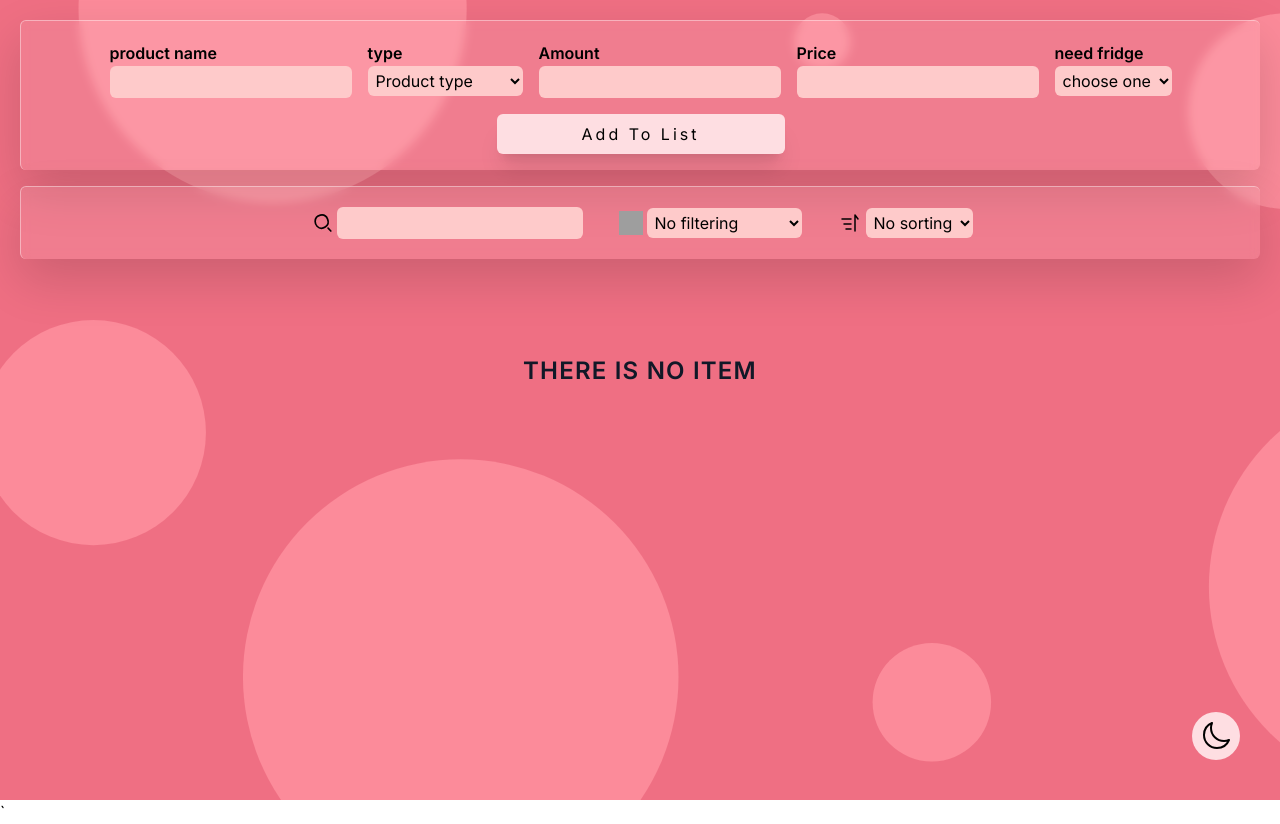
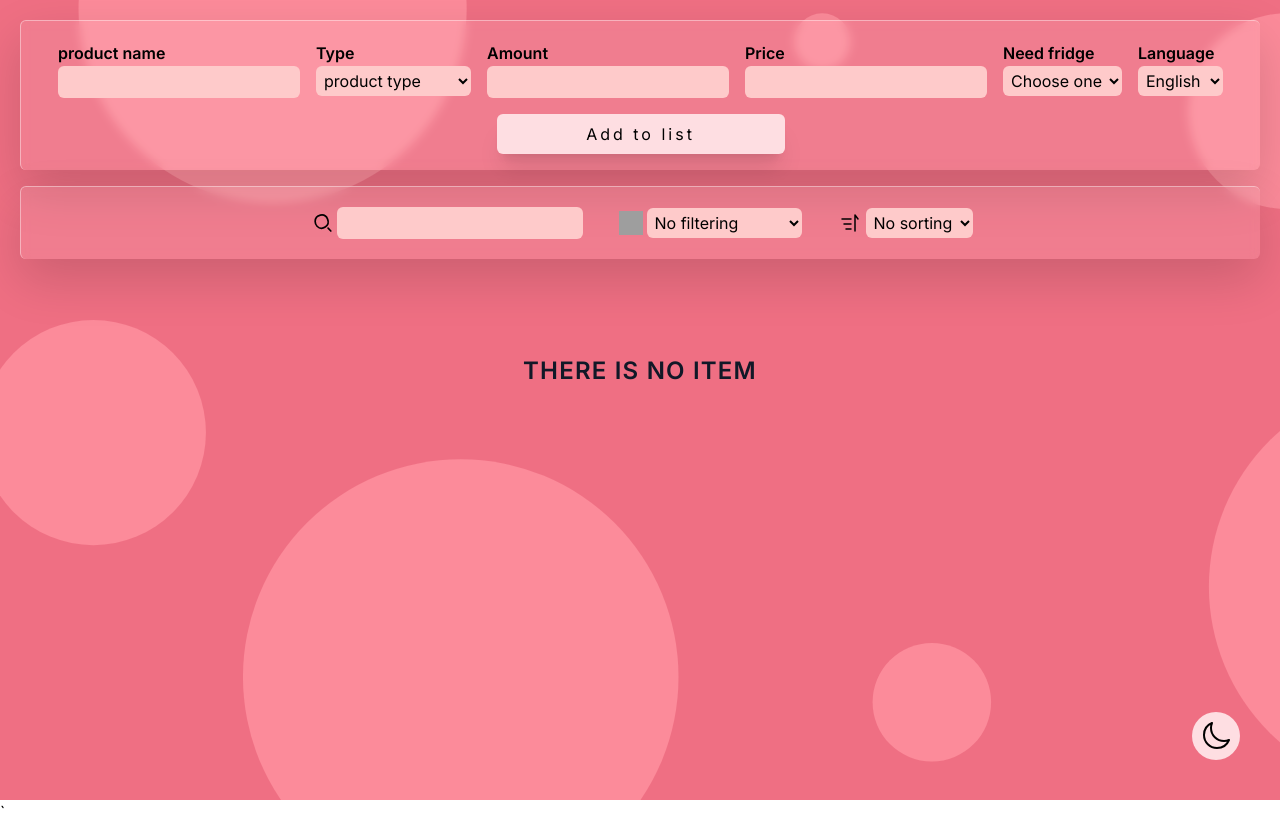
Before and after one commit to mohammadkhakshoor/shoppingList-tracker, a React (Vite) app: page / in a window 1280 px wide. Built offline with nearby package versions, Linux system fonts and the light colour scheme; grey boxes are pictures that could not be loaded.

Commit message:
feat: add second language to the project and make it multi language

```diff
--- a/index.html
+++ b/index.html
@@ -2,11 +2,7 @@
 <html lang="en">
   <head>
     <meta charset="UTF-8" />
-    <link
-      rel="icon"
-      href="./src/assets/images/favicon.ico"
-      type="image/x-icon"
-    />
+    <link rel="icon" href="./src/assets/images/favicon.ico" type="image/x-icon" />
     <meta name="viewport" content="width=device-width, initial-scale=1.0" />
     <title>Shoppling list tracker</title>
   </head>
--- /dev/null
+++ b/public/locales/en/translate.json
@@ -0,0 +1,26 @@
+{
+  "productName": "product name",
+  "type": "Type",
+  "amount": "Amount",
+  "price": "Price",
+  "needFridge": "Need fridge",
+  "needFridgeChoose": "Choose one",
+  "no": "No",
+  "yes": "Yes",
+  "language": "Language",
+  "persian": "Persian",
+  "english": "English",
+  "productType": "product type",
+  "productCategories": [
+    "Food & Drink",
+    "Clothing",
+    "Health",
+    "Home & Housing",
+    "Transportation",
+    "Technology",
+    "Entertainment",
+    "Educational",
+    "Care & Beauty"
+  ],
+  "AddToList": "Add to list"
+}
--- a/src/components/AddToList.jsx
+++ b/src/components/AddToList.jsx
@@ -1,12 +1,14 @@
 import React from "react";
+import { useTranslation } from "react-i18next";
 
 const AddToList = () => {
+  const { t } = useTranslation();
   return (
     <button
       type="submit"
       className="bg-bgBtn  self-center rounded-md px-8 py-2  w-72 hover:w-full transition-all  tracking-[3px] hover:tracking-normal shadow-xl hover:shadow-md hover:bg-bgBtnHover dark:bg-addBtn dark:text-bgBtn"
     >
-      Add To List
+      {t("AddToList")}
     </button>
   );
 };
--- a/src/components/ProductForm.jsx
+++ b/src/components/ProductForm.jsx
@@ -4,14 +4,16 @@ import { validation } from "./validationSchema";
 import { Formik, Field, Form, ErrorMessage } from "formik";
 import GithubRepo from "./GithubRepo";
 import useCheckWindowResize from "../Hooks/useCheckWindowResize";
+import i18n from "../i18n";
+import { useTranslation } from "react-i18next";
 
 function ProductForm({ items, setItems, productCategories, setFormToggler }) {
+  const { t } = useTranslation();
   const { width, setScreenSize } = useCheckWindowResize();
   function onSubmit(values, actions) {
     actions.resetForm();
     width <= 640 && setFormToggler(false);
     return setItems((item) => [
-      ...item,
       {
         productName: values.productName.toLowerCase(),
         productType: values.productType,
@@ -20,6 +22,7 @@ function ProductForm({ items, setItems, productCategories, setFormToggler }) {
         needFridge: values.needFridge,
         id: crypto.randomUUID(),
       },
+      ...item,
     ]);
   }
 
@@ -36,31 +39,25 @@ function ProductForm({ items, setItems, productCategories, setFormToggler }) {
         validationSchema={validation}
         onSubmit={onSubmit}
       >
-        {(props) => (
+        {
           <div className="form-style glassmorphism  relative  ">
             {/* <GithubRepo /> */}
             <Form className="flex flex-col gap-4   ">
               <div className="flex lg:gap-4 max-lg:gap-x-2 max-lg:gap-y-2 max-lg:grid max-lg:grid-cols-3  ">
                 <div className="flex flex-col col-span-2">
-                  <label
-                    className=" font-black leading-none mb-[5px]"
-                    htmlFor="productName"
-                  >
-                    product name
+                  <label className=" font-black leading-none mb-[5px]" htmlFor="productName">
+                    {t("productName")}
                   </label>
                   <Field className="input" name="productName" type="text" />
                   <ErrorMessage name="productName" />
                 </div>
                 <div className="flex flex-col">
-                  <label
-                    className=" font-black leading-none mb-[5px]"
-                    htmlFor="productType"
-                  >
-                    type
+                  <label className=" font-black leading-none mb-[5px]" htmlFor="productType">
+                    {t("type")}
                   </label>
                   <Field className="input" name="productType" as="select">
                     <option value="" disabled>
-                      Product type
+                      {t("productType")}
                     </option>
                     {productCategories.map((type) => {
                       return (
@@ -73,48 +70,55 @@ function ProductForm({ items, setItems, productCategories, setFormToggler }) {
                   <ErrorMessage name="productType" />
                 </div>
                 <div className="flex flex-col">
-                  <label
-                    className=" font-black leading-none mb-[5px]"
-                    htmlFor="amount"
-                  >
-                    Amount
+                  <label className=" font-black leading-none mb-[5px]" htmlFor="amount">
+                    {t("amount")}
                   </label>
                   <Field className="input" name="amount" type="text" />
                   <ErrorMessage name="amount" />
                 </div>
                 <div className="flex flex-col">
-                  <label
-                    className=" font-black leading-none mb-[5px]"
-                    htmlFor="price"
-                  >
-                    Price
+                  <label className=" font-black leading-none mb-[5px]" htmlFor="price">
+                    {t("price")}
                   </label>
                   <Field className="input" name="price" type="text" />
                   <ErrorMessage name="price" />
                 </div>
                 <div className="flex flex-col">
-                  <label
-                    className=" font-black leading-none mb-[5px]"
-                    htmlFor="needFridge"
-                  >
-                    need fridge
+                  <label className=" font-black leading-none mb-[5px]" htmlFor="needFridge">
+                    {t("needFridge")}
                   </label>
                   <Field className="input" name="needFridge" as="select">
                     <option value="" disabled>
-                      choose one
+                      {t("needFridgeChoose")}
                     </option>
-                    <option value="No">No</option>
-                    <option value="Yes">Yes</option>
+                    <option value="No">{t("no")}</option>
+                    <option value="Yes">{t("yes")}</option>
                   </Field>
                   <ErrorMessage name="needFridge" />
                 </div>
+                <div className="flex flex-col">
+                  <label className=" font-black leading-none mb-[5px]" htmlFor="needFridge">
+                    {t("language")}
+                  </label>
+                  <Field
+                    className="input"
+                    name="language"
+                    as="select"
+                    onChange={(e) => {
+                      i18n.changeLanguage(e.target.value);
+                      e.target.value === "fa" ? (document.body.dir = "rtl") : (document.body.dir = "lrt");
+                    }}
+                  >
+                    <option value="en"> {t("english")}</option>
+                    <option value="fa"> {t("persian")}</option>
+                  </Field>
+                </div>
               </div>
 
-              {/* <button type="submit">Submit</button> */}
               <AddToList />
             </Form>
           </div>
-        )}
+        }
       </Formik>
     </div>
   );
--- a/src/components/ProductShowCard.jsx
+++ b/src/components/ProductShowCard.jsx
@@ -1,8 +1,9 @@
 import React from "react";
+import { useTranslation } from "react-i18next";
 
 const ProductShowCard = ({ items, setItems, filterTerm, sortBy, filterBy }) => {
+  const { t } = useTranslation();
   const result = items
-    .toReversed()
     .filter((i) => i.productName.includes(filterTerm.toLowerCase()))
     .filter((i) => (filterBy === "nothing" ? i : i.productType === filterBy))
     .sort((a, b) => {
@@ -25,34 +26,26 @@ const ProductShowCard = ({ items, setItems, filterTerm, sortBy, filterBy }) => {
     <div className="  grid  grid-cols-4 gap-4   max-sm:grid-cols-1 max-lg:grid-cols-2 max-xl:grid-cols-3 glassmorphismCard  backdrop-blur-sm hexa-back p-4  rounded-md ">
       {result.map((i) => {
         return (
-          <div
-            key={i.id}
-            className="glassmorphismCard rounded-md  p-4 lg:p-4 flex max-sm:gap-1 gap-2 justify-between "
-          >
+          <div key={i.id} className="glassmorphismCard rounded-md  p-4 lg:p-4 flex max-sm:gap-1 gap-2 justify-between ">
             <div className="  flex flex-col gap-2">
               <h2 className="  lg:text-2xl  font-bold text-2xl">
                 {" "}
-                {i.productName.at(0).toUpperCase() +
-                  i.productName.slice(1).toLowerCase()}
+                {i.productName.at(0).toUpperCase() + i.productName.slice(1).toLowerCase()}
               </h2>
               <div className="max-lg:grid max-lg:grid-cols-2 max-lg:gap-x-3 max-lg:gap-y-[1px]">
                 <p>
-                  <span className="  text-[0.9rem] font-bold ">type : </span>
+                  <span className="  text-[0.9rem] font-bold "> {t("type")} : </span>
                   {i.productType}
                 </p>
                 <p>
-                  <span className="  text-[0.9rem] font-bold ">amount :</span>{" "}
+                  <span className="  text-[0.9rem] font-bold "> {t("amount")} :</span>
                   {i.amount}
                 </p>
                 <p>
-                  <span className="  text-[0.9rem] font-bold ">price :</span> $
-                  {i.price}
+                  <span className="  text-[0.9rem] font-bold "> {t("price")} :</span> ${i.price}
                 </p>
                 <p>
-                  <span className="  text-[0.9rem] font-bold ">
-                    need fridge :
-                  </span>{" "}
-                  {i.needFridge}
+                  <span className="  text-[0.9rem] font-bold "> {t("needFridge")} :</span> {i.needFridge}
                 </p>
               </div>
             </div>
--- a/src/components/validationSchema.jsx
+++ b/src/components/validationSchema.jsx
@@ -19,7 +19,6 @@ export const validation = yup.object().shape({
     .typeError("⛔ Only type number")
     .max(999999, "⛔ Invalid price")
     .positive()
-    .integer()
     .required("⛔ Required !"),
   productType: yup
     .string()
```
Also changed, not shown: public/locales/fa/translate.json (added, +26 -0 lines), src/App.jsx (+18 -108 lines).
